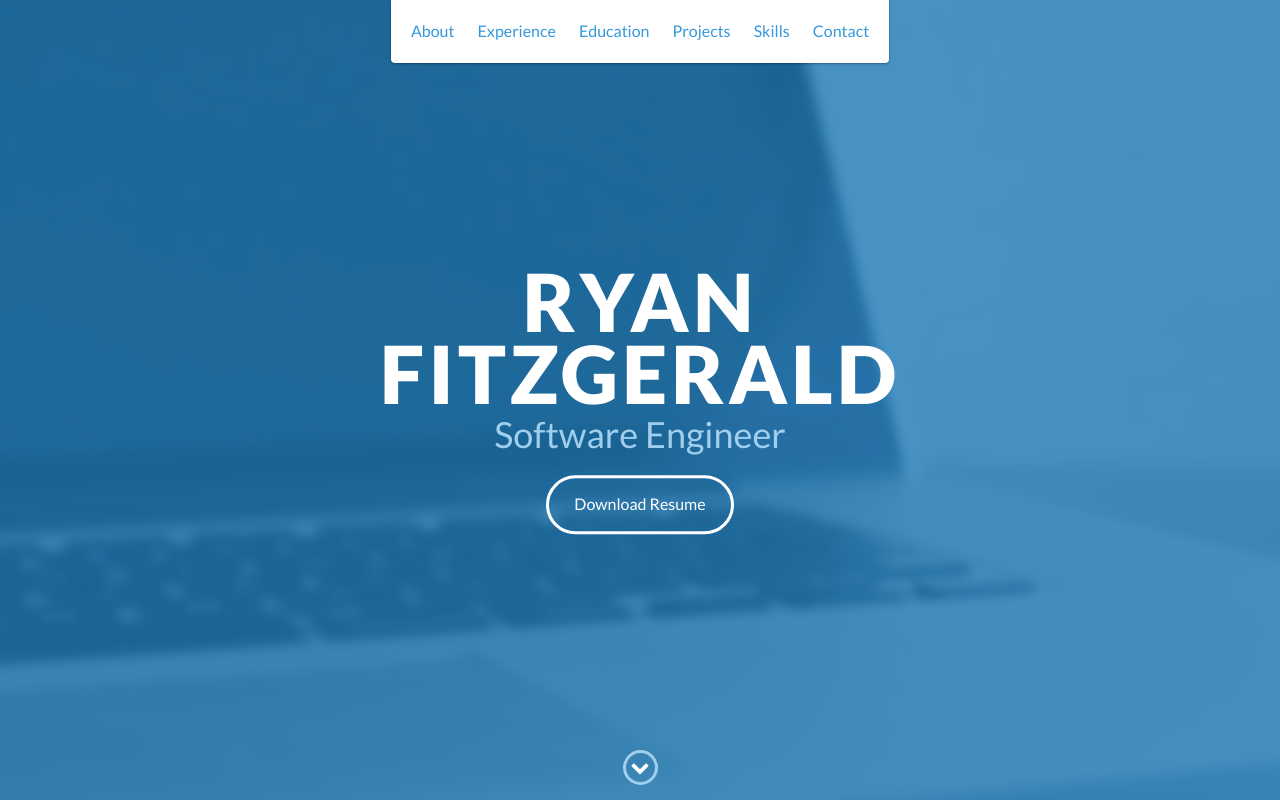
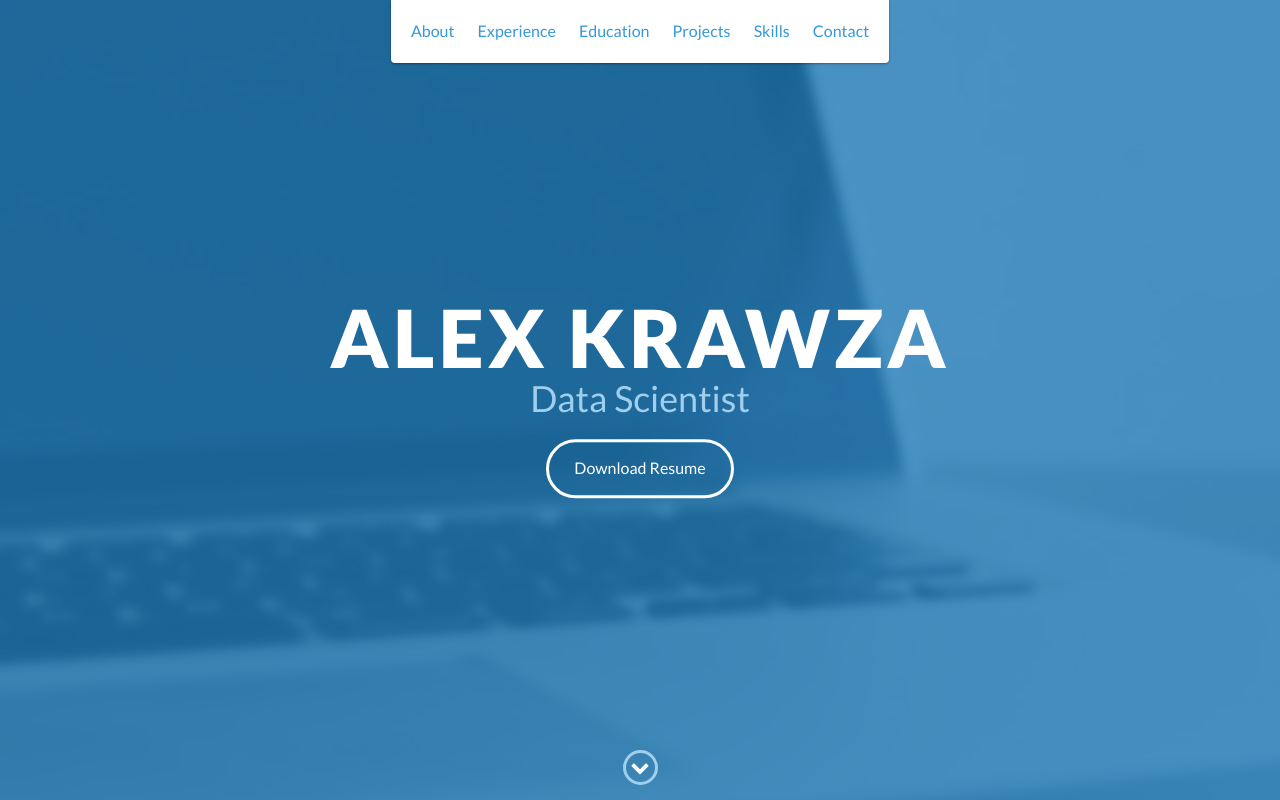
Before and after one commit to aikrawza/aikrawza.github.io, a website: page index.html in a window 1280 px wide. Shown: the top 800 px of the page. Drawn offline with nearby package versions, Linux system fonts and the light colour scheme.

Commit message:
Update index.html

```diff
--- a/index.html
+++ b/index.html
@@ -48,8 +48,8 @@
 
     <div id="lead">
         <div id="lead-content">
-            <h1>Ryan Fitzgerald</h1>
-            <h2>Software Engineer</h2>
+            <h1>Alex Krawza</h1>
+            <h2>Data Scientist</h2>
             <a href="#" class="btn-rounded-white">Download Resume</a>
         </div>
         <!-- End #lead-content -->
```
